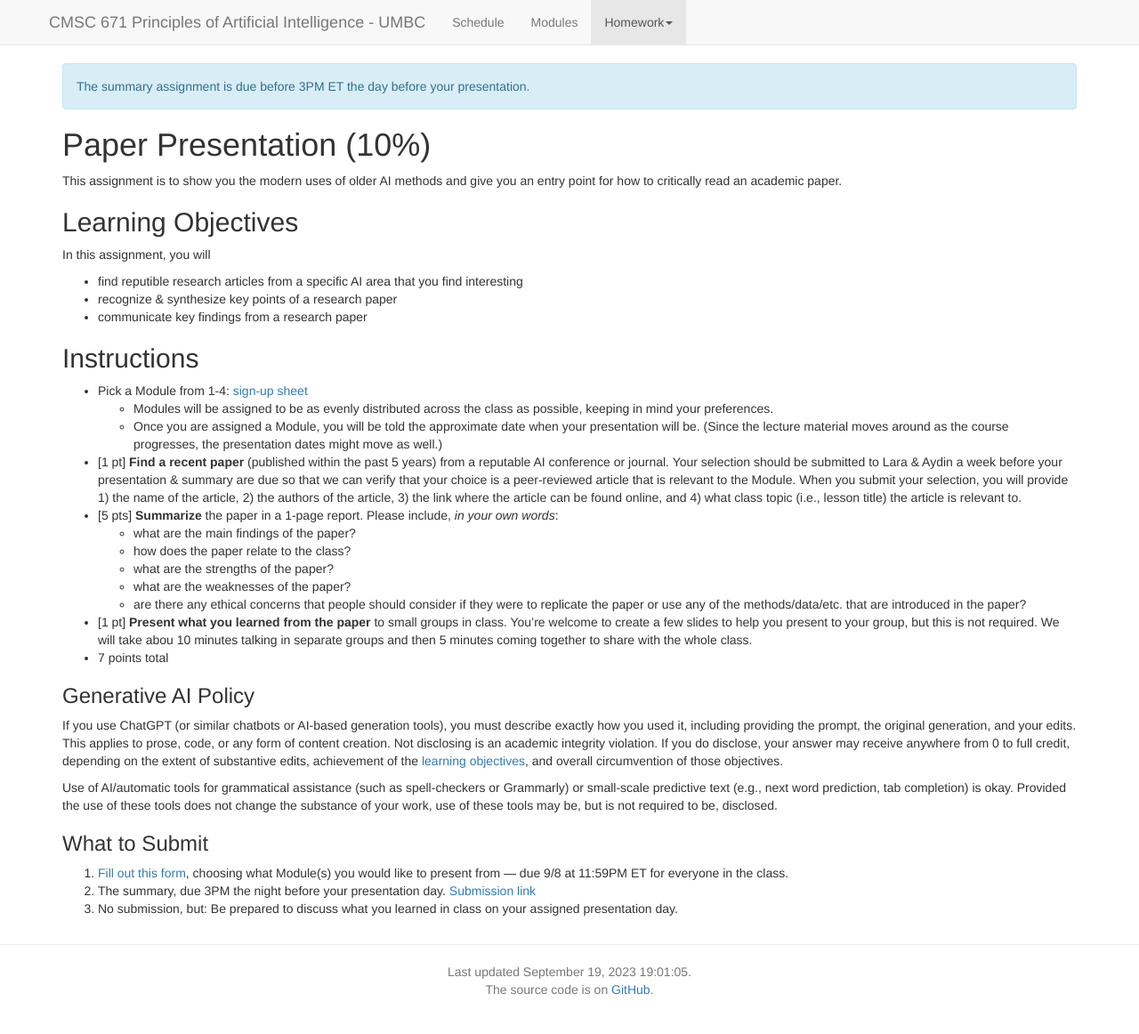
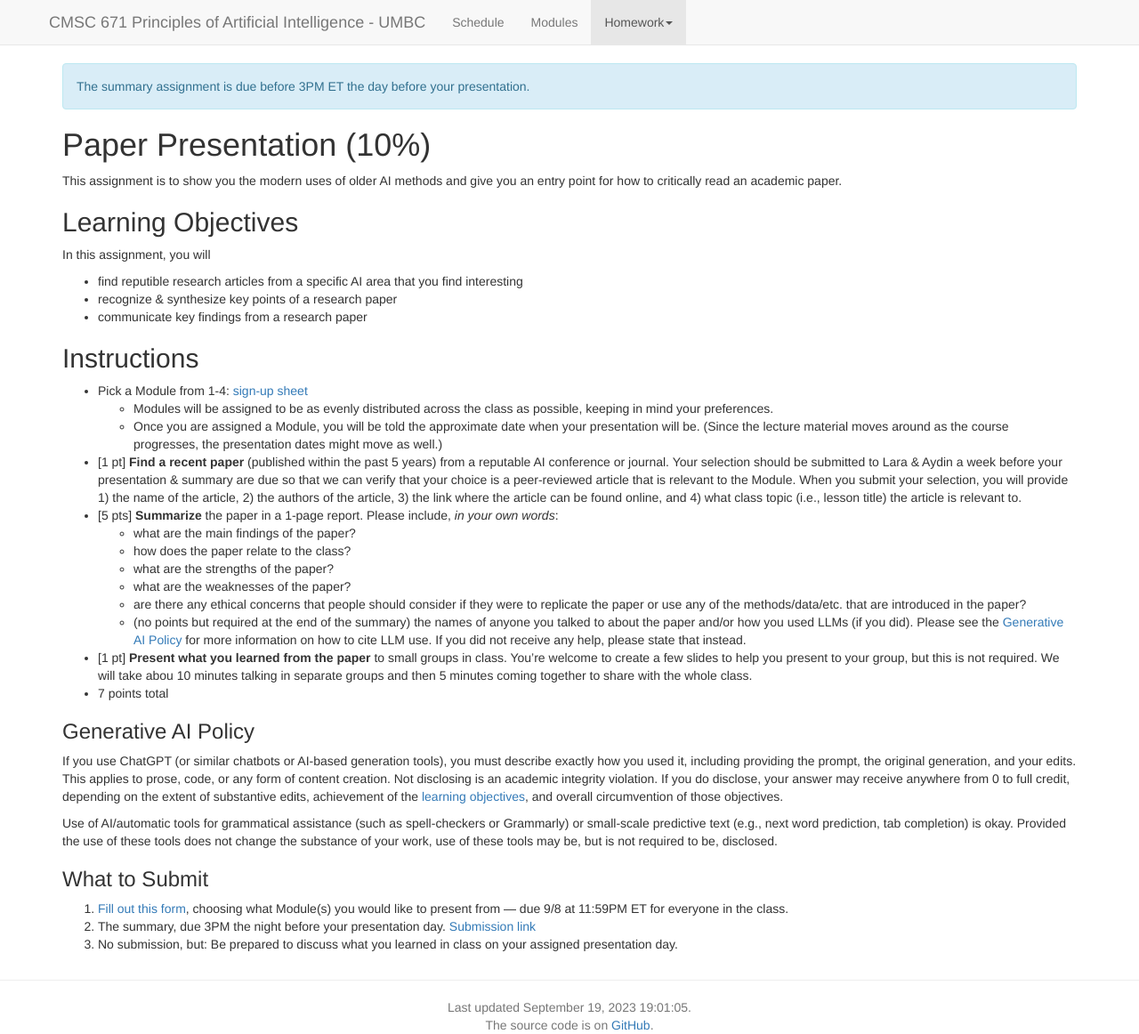
Before and after one commit to lara-martin/Principles-of-AI, a Jekyll site: the page built from homeworks/presentations.md, in a window 1280 px wide. Shown: the whole page at 89% size. Built offline with Jekyll 4.4.1, drawn with Linux system fonts in a browser that asks for light colours; nearby versions of some CDN libraries; a script that is not in the unit is left out; before the commit the page ends 1122 px from its top, so only the background shows below that.

Commit message:
listing help

```diff
--- a/homeworks/presentations.md
+++ b/homeworks/presentations.md
@@ -45,6 +45,7 @@ In this assignment, you will
   - what are the strengths of the paper?
   - what are the weaknesses of the paper?
   - are there any ethical concerns that people should consider if they were to replicate the paper or use any of the methods/data/etc. that are introduced in the paper?
+  - (no points but required at the end of the summary) the names of anyone you talked to about the paper and/or how you used LLMs (if you did). Please see the [Generative AI Policy](#generative-ai-policy) for more information on how to cite LLM use. If you did not receive any help, please state that instead.
 - [1 pt] **Present what you learned from the paper** to small groups in class. You're welcome to create a few slides to help you present to your group, but this is not required. We will take abou 10 minutes talking in separate groups and then 5 minutes coming together to share with the whole class.
 - 7 points total
 
```
